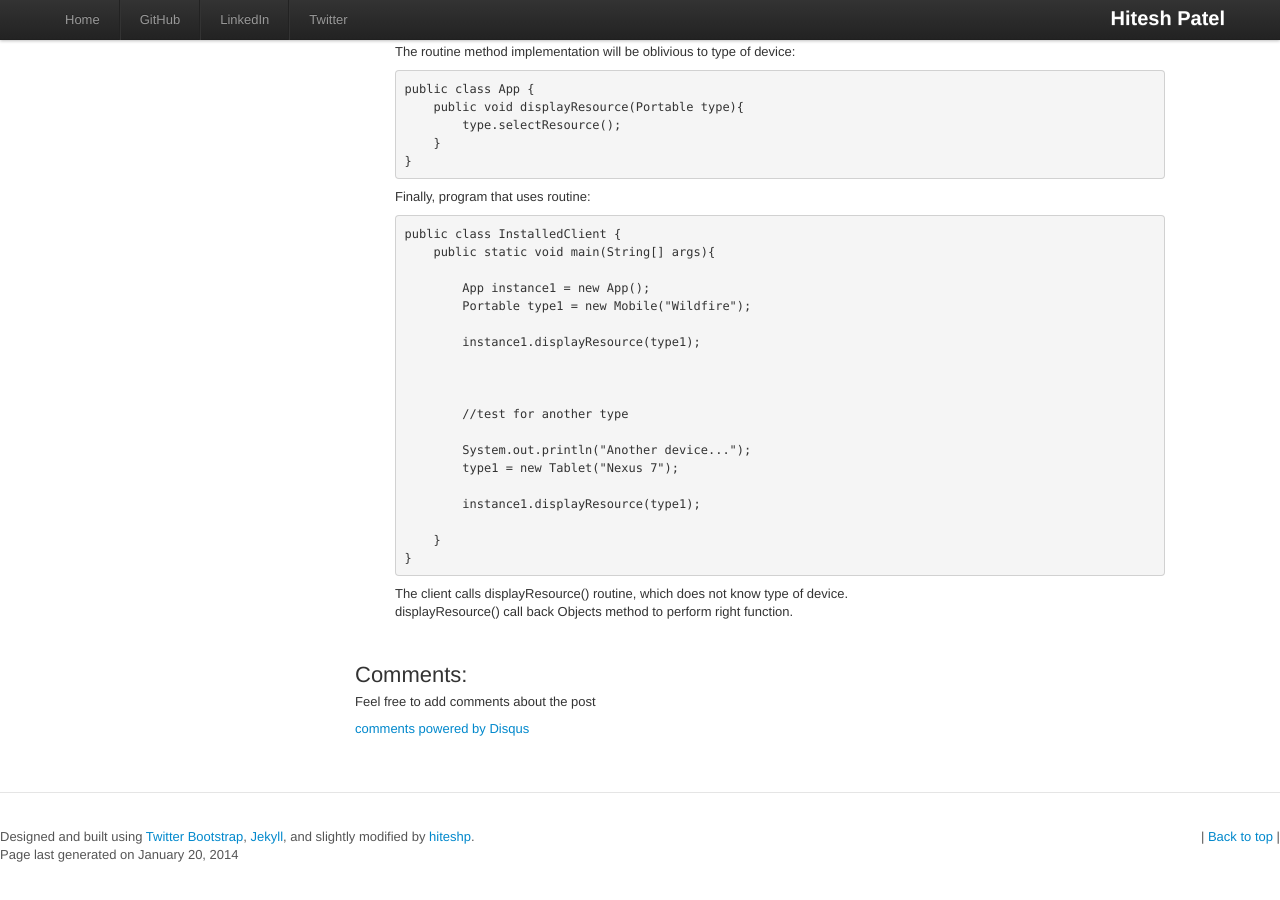
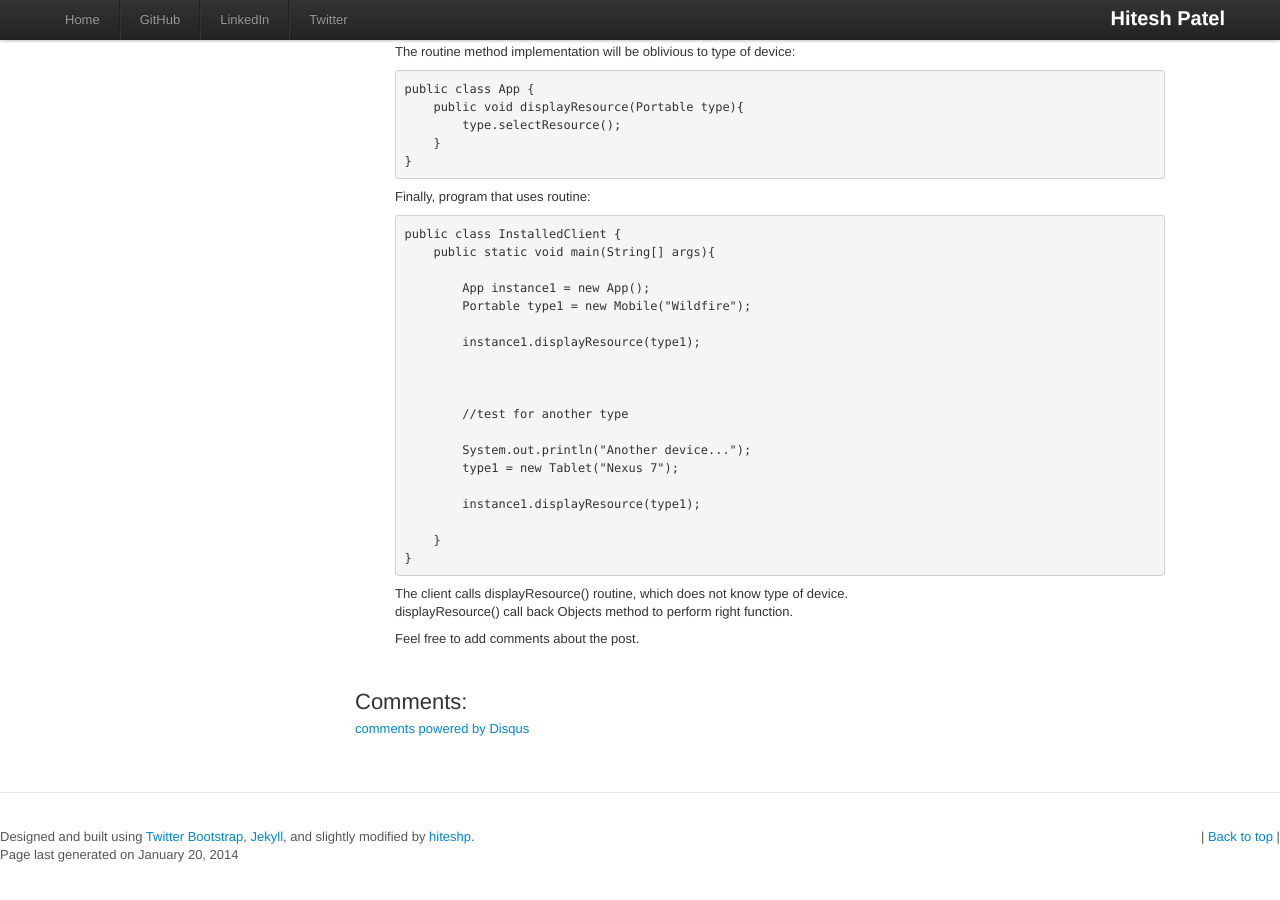
Before and after one commit to hiteshp/hiteshp.github.com, a Jekyll site: the page built from _posts/2012-08-05-Callbacks-in-Java.markdown, in a window 1280 px wide and 900 px high, scrolled down 1143 px. Built offline with Jekyll 4.4.1, drawn with Linux system fonts in a browser that asks for light colours; Markdown is read by kramdown in place of the engine named in the settings; comment, search, counter and statistics services are not loaded; some of the changed lines change nothing that is shown.

Commit message:
minor fix

```diff
--- a/_config.yml
+++ b/_config.yml
@@ -11,5 +11,5 @@ comments:
 analytics:
     provider: google
     google:
-        tracking_id: 'A-18015420-1'
-        domain: ''
+        tracking_id: 'UA-38652154-1'
+        domain: 'hiteshp.github.io'
--- a/_layouts/post.html
+++ b/_layouts/post.html
@@ -39,14 +39,10 @@ layout: default
 	</div>
 </div>
 
-<!-- {% if page.comments %} -->
-    <!--<div class="row">
-        <div class="span7 columns">   -->
-
-	<div class="span3 columns">&nbsp;</div>
+ {% if page.comments %}
+    <div class="span3 columns">&nbsp;</div>
        <div class="span9 columns">
             <h2>Comments:</h2>
-            <p>Feel free to add comments about the post</p>
             <div id="disqus_thread"></div>
             <script type="text/javascript">
                 /* * * CONFIGURATION VARIABLES: EDIT BEFORE PASTING INTO YOUR WEBPAGE * * */
@@ -64,7 +60,7 @@ layout: default
             <a href="http://disqus.com" class="dsq-brlink">comments powered by <span class="logo-disqus">Disqus</span></a>
         </div>
     </div>
-<!--    {% endif %} -->
+ {% endif %}
 
 
 <!-- Twitter -->
--- a/_posts/2012-08-05-Callbacks-in-Java.markdown
+++ b/_posts/2012-08-05-Callbacks-in-Java.markdown
@@ -98,4 +98,6 @@ Finally, program that uses routine:
 The client calls displayResource() routine, which does not know type of device.
 displayResource() call back Objects method to perform right function.
 
+Feel free to add comments about the post.
+
 <!-- more end -->
```
Also changed, not shown: _includes/footer.html (line endings or trailing spaces).
